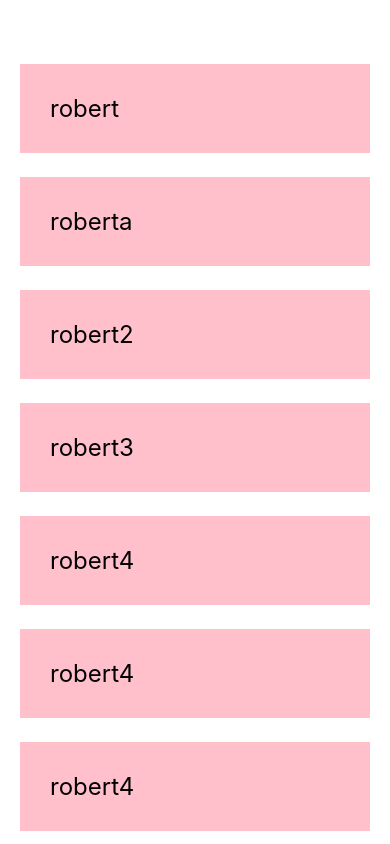
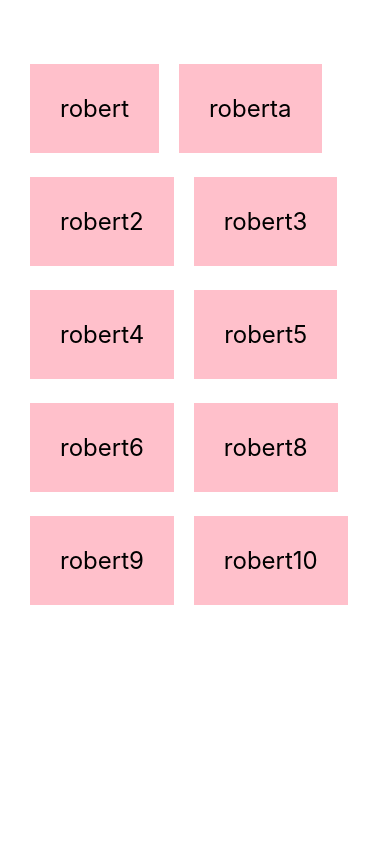
Before and after one commit to robert07ravikumar/react-native-code-evolution, a React Native app: screen / in a window 390 px wide. Built offline with nearby package versions, Linux system fonts and the light colour scheme.

Commit message:
chapter 7 flat list

```diff
--- a/App.js
+++ b/App.js
@@ -1,25 +1,37 @@
 import React , {useState} from 'react';
-import { StyleSheet, Text, View, ScrollView } from 'react-native';
+import { StyleSheet, Text, View,FlatList } from 'react-native';
 
 export default function App() {
   const [people,setPeople] = useState([
-    {name: 'robert', key: '1'},
-    {name: 'roberta', key: '2'},
-    {name: 'robert2', key: '3'},
-    {name: 'robert3', key: '4'},
-    {name: 'robert4', key: '5'},
-    {name: 'robert4', key: '6'},
-    {name: 'robert4', key: '7'},
-    {name: 'robert4', key: '8'},
-    {name: 'robert4', key: '9'},
-    {name: 'robert4', key: '10'}
+    {name: 'robert', id: '1'},
+    {name: 'roberta', id: '2'},
+    {name: 'robert2', id: '3'},
+    {name: 'robert3', id: '4'},
+    {name: 'robert4', id: '5'},
+    {name: 'robert5', id: '6'},
+    {name: 'robert6', id: '7'},
+    {name: 'robert8', id: '8'},
+    {name: 'robert9', id: '9'},
+    {name: 'robert10', id: '10'}
 
   ])
 
 
   return (
     <View style={styles.container}>
-      <ScrollView>
+
+      <FlatList
+        data={people}
+        numColumns={2}
+        keyExtractor={(item) => item.id}
+        renderItem ={({item}) => (
+          <Text style={styles.item}>
+                {item.name}
+                </Text>
+        )}
+      />
+
+      {/* <ScrollView>
       {
         people.map(item => (
             <View key={item.key}>
@@ -30,7 +42,9 @@
           )
         )
       }
-    </ScrollView>
+    </ScrollView> */}
+
+
     </View>
    );
 }
@@ -48,6 +62,8 @@
     marginTop: 24,
     padding: 30,
     backgroundColor: 'pink',
-    fontSize: 24
+    fontSize: 24,
+    marginHorizontal:10,
+    marginTop:24
   }
 });
```
